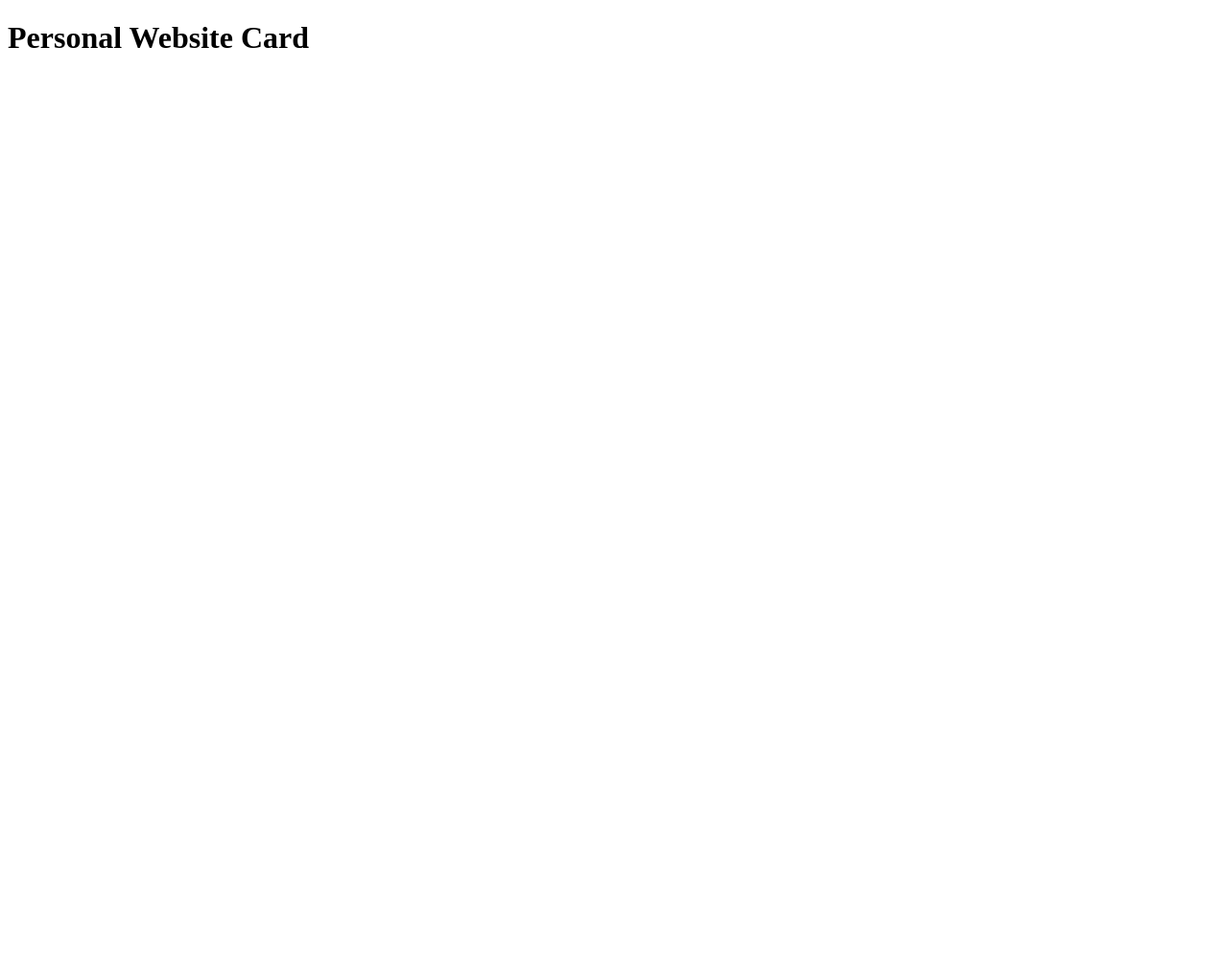
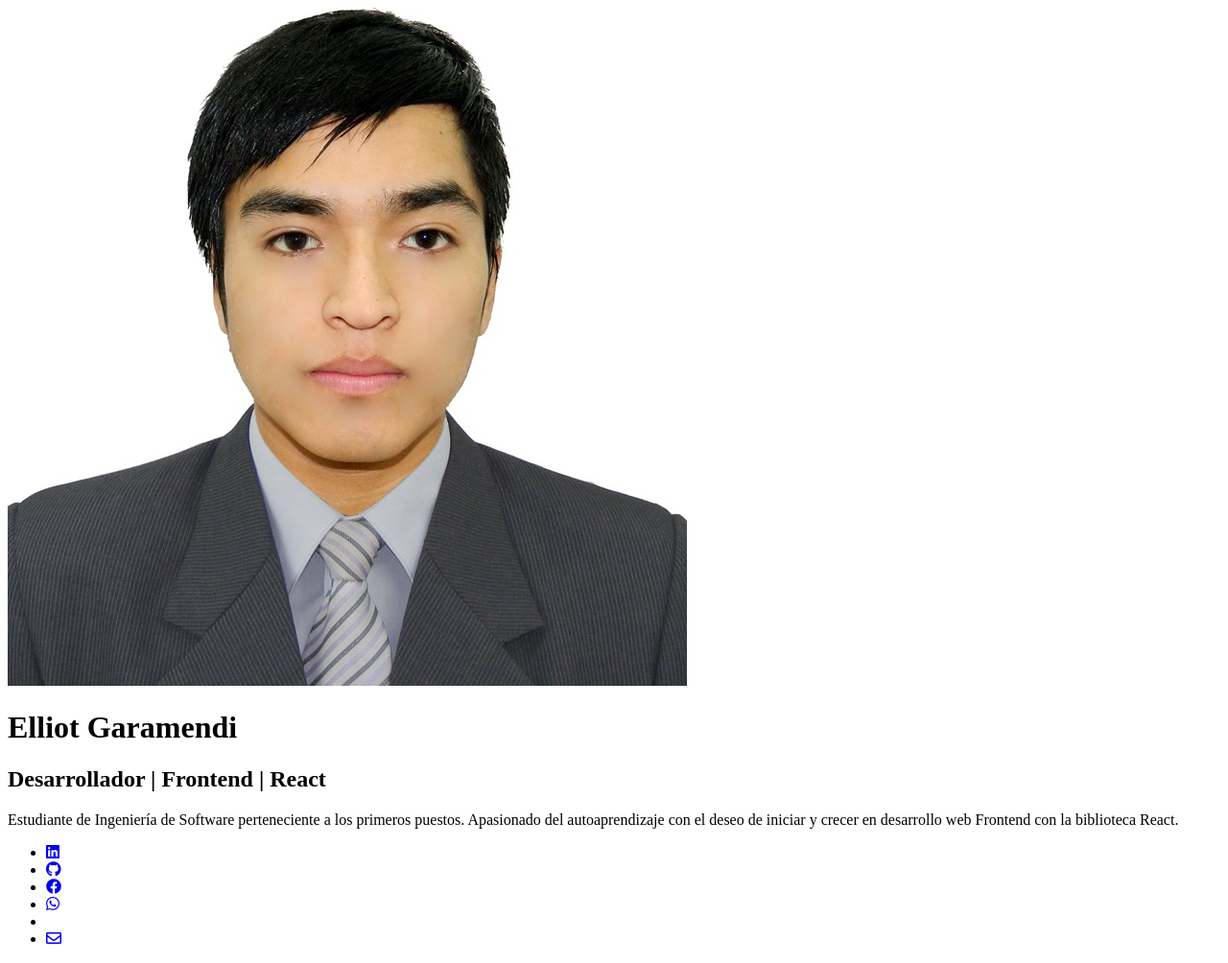
Before and after one commit to ElliotXLeo/personal-card-css, a plain HTML site: page index.html in a window 1280 px wide. Shown: the whole page at 96% size. Before the commit the page ends 800 px from the top, so only its background shows below. Drawn offline with Linux system fonts and the light colour scheme.

Commit message:
Estructura HTML

```diff
--- a/index.html
+++ b/index.html
@@ -1,12 +1,39 @@
 <!DOCTYPE html>
 <html lang="en">
+
 <head>
   <meta charset="UTF-8">
   <meta http-equiv="X-UA-Compatible" content="IE=edge">
   <meta name="viewport" content="width=device-width, initial-scale=1.0">
-  <title>Personal Website Card</title>
+  <title>Personal Website RN</title>
+  <link rel="stylesheet" href="https://pro.fontawesome.com/releases/v5.10.0/css/all.css"
+    integrity="sha384-AYmEC3Yw5cVb3ZcuHtOA93w35dYTsvhLPVnYs9eStHfGJvOvKxVfELGroGkvsg+p" crossorigin="anonymous" />
+  <link rel="stylesheet" href="./css/index.css">
+  <link rel="shortcut icon" href="favicon.ico" type="image/x-icon">
 </head>
-<body>
-  <h1>Personal Website Card</h1>
+
+<body class="body">
+  <main class="main">
+    <img src="./img/elliotgaramendi-1.jpg" alt="Elliot Garamendi" class="main__img">
+    <h1 class="main__titulo">Elliot Garamendi</h1>
+    <h2 class="main__puestos">Desarrollador | Frontend | React</h2>
+    <p class="main__descripcion">
+      Estudiante de Ingeniería de Software perteneciente a los primeros puestos. Apasionado del autoaprendizaje con el
+      deseo de iniciar y crecer en desarrollo web Frontend con la biblioteca React.
+    </p>
+    <ul class="main__contacto">
+      <li><a href="https://www.linkedin.com/in/elliotgaramendi/" class="main__enlace"><i
+            class="fab fa-linkedin"></i></a></li>
+      <li><a href="https://github.com/ElliotXLeo" class="main__enlace"><i class="fab fa-github"></i></a></li>
+      <li><a href="https://www.facebook.com/elliotgaramendi" class="main__enlace"><i class="fab fa-facebook"></i></a>
+      </li>
+      <li><a href="https://api.whatsapp.com/send?phone=51997045329" class="main__enlace"><i
+            class="fab fa-whatsapp"></i></a></li>
+      <li><a href="https://elliotxleo.github.io/personal-web-responsive-ym/" class="main__enlace"><i
+            class="far fa-globe"></i></a></li>
+      <li><a href="mailto:elliotgaramendi@gmail.com" class="main__enlace"><i class="far fa-envelope"></i></a></li>
+    </ul>
+  </main>
 </body>
+
 </html>
```
Also changed, not shown: img/elliotgaramendi-1.jpg (added).
